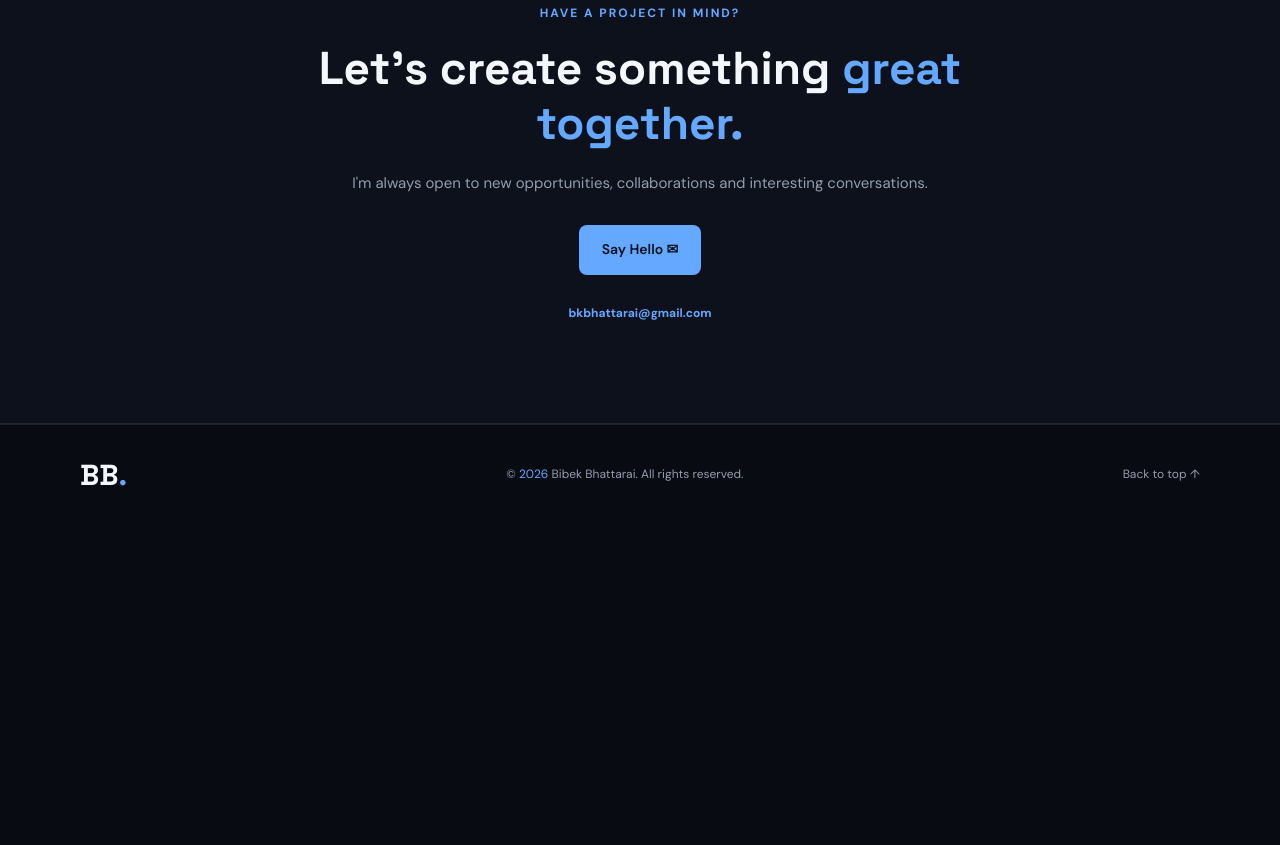
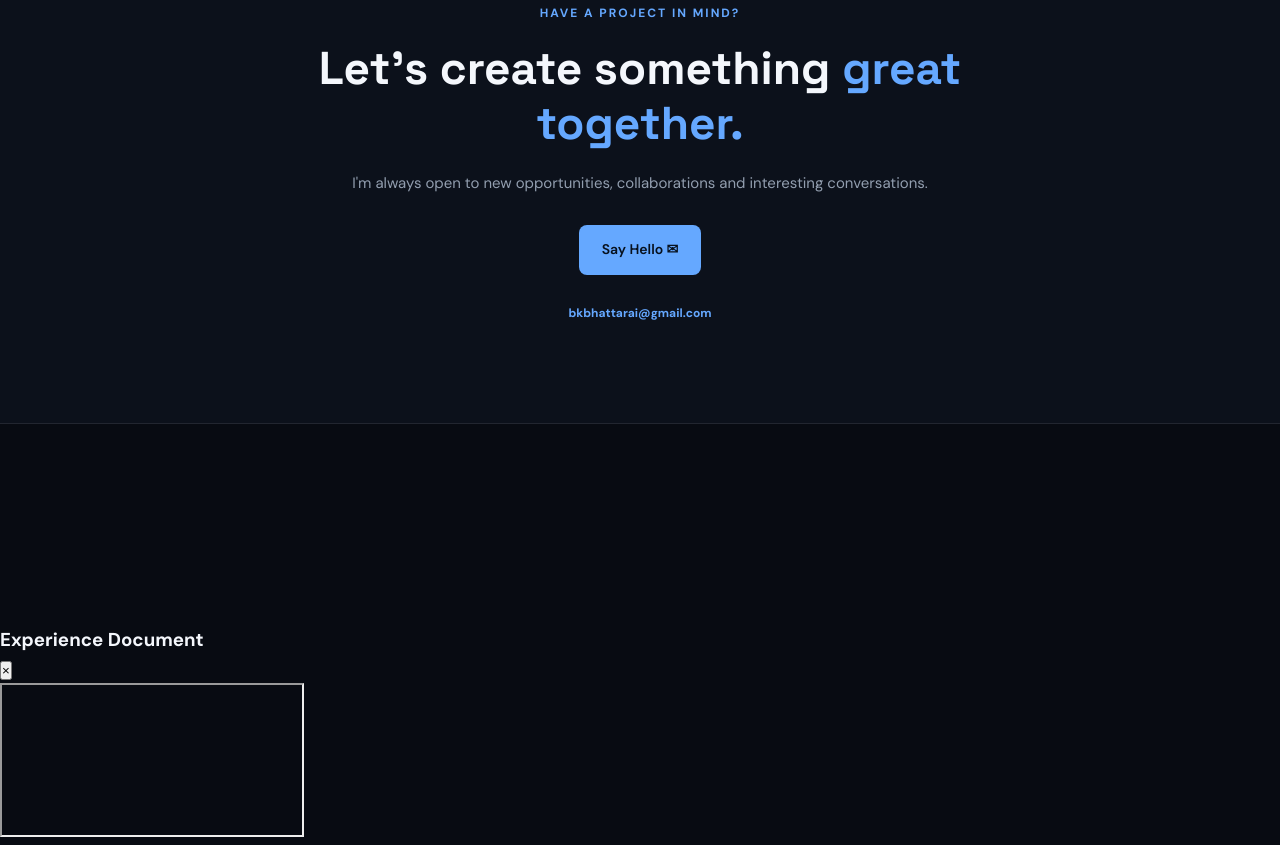
Before and after one commit to BBhattarai445/bbhattarai445.github.io, a plain HTML site: page index.html in a window 1280 px wide. Shown: the part 4963-5808 px from the top of the page. Before the commit the page ends 5487 px from the top, so only its background shows below. Drawn offline with Linux system fonts and the light colour scheme.

Commit message:
Update index.html

```diff
--- a/index.html
+++ b/index.html
@@ -388,15 +388,33 @@
 
   </main>
 
-  <!-- Footer -->
-  <footer class="footer">
-    <div class="container footer-content">
-      <a href="#home" class="logo">BB<span>.</span></a>
-      <p>© <span id="year"></span> Bibek Bhattarai. All rights reserved.</p>
-      <a href="#home" class="back-top">Back to top ↑</a>
+      <!-- Contact Section -->
+    <section id="contact" class="section">
+      <!-- Your contact content -->
+    </section>
+
+    <!-- Footer -->
+    <footer>
+      <!-- Your footer content -->
+
+    </footer>
+
+    <!-- PDF Viewer Modal (Step 2 goes here) -->
+    <div id="pdfModal" class="pdf-modal">
+      <div class="pdf-container">
+
+        <div class="pdf-header">
+          <h3>Experience Document</h3>
+          <button onclick="closePDF()" class="pdf-close">
+            &times;
+          </button>
+        </div>
+
+        <iframe id="pdfViewer" src="" title="Experience PDF"></iframe>
+
+      </div>
     </div>
-  </footer>
 
-  <script src="script.js"></script>
+    <script src="script.js"></script>
 </body>
 </html>
```
